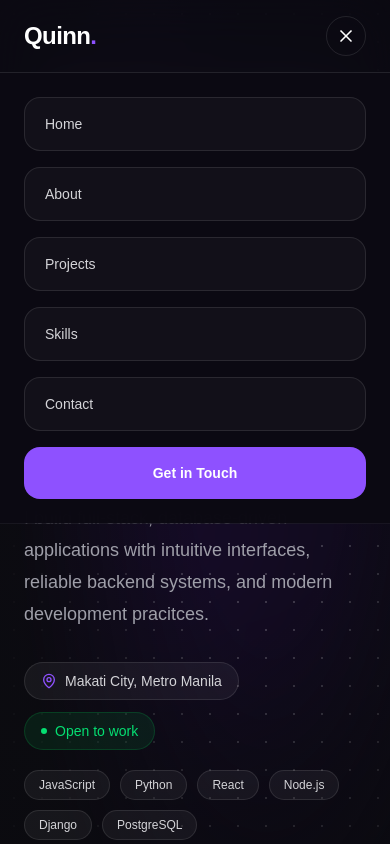
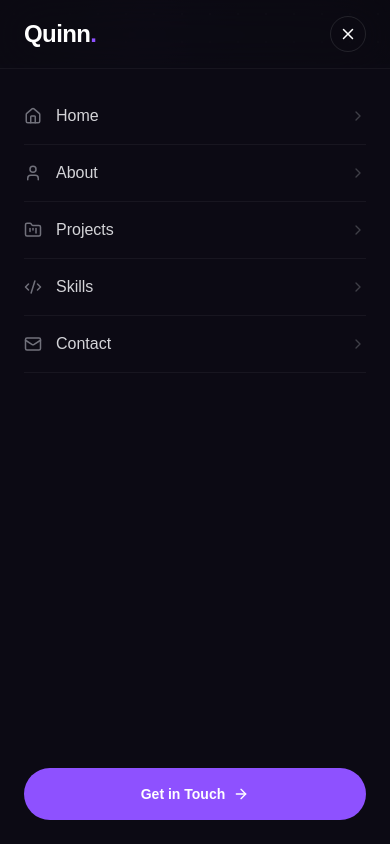
Before and after one commit to quintuckyy/Portfolio, a Next.js app: page / in a window 390 px wide. Both pictures are taken after a click on the button "Toggle navigation menu". Shown: the top 844 px of the page. Built offline with nearby package versions, Linux system fonts and the light colour scheme.

Commit message:
Improve mobile viewport

```diff
--- a/components/Contact.tsx
+++ b/components/Contact.tsx
@@ -1,11 +1,11 @@
-import { Mail } from "lucide-react";
+import { Mail, Phone } from "lucide-react";
 import { FaGithub, FaLinkedin } from "react-icons/fa";
 import { StaggerGroup, StaggerItem } from "@/components/Stagger";
 
 export default function Contact() {
   return (
     <section id="contact" className="px-6 py-24">
-      <div className="mx-auto max-w-7xl overflow-hidden rounded-4xl border border-white/10 bg-linear-to-br from-[#15101f] to-[#1c1030] p-10">
+      <div className="mx-auto max-w-7xl overflow-hidden rounded-4xl border border-white/10 bg-linear-to-br from-[#15101f] to-[#1c1030] p-6 sm:p-10">
 
         <p className="mb-4 text-sm font-semibold uppercase tracking-[0.3em] text-violet-500">
           Contact
@@ -20,7 +20,7 @@ export default function Contact() {
           If you think I'd be a great fit for your team, feel free to reach out.
         </p>
 
-        <StaggerGroup className="mt-12 grid gap-6 md:grid-cols-3">
+        <StaggerGroup className="mt-12 grid gap-6 sm:grid-cols-2 lg:grid-cols-4">
 
           <StaggerItem>
             <a
@@ -36,6 +36,24 @@ export default function Contact() {
 
               <p className="mt-2 text-zinc-400">
                 quinnagas@gmail.com
+              </p>
+            </a>
+          </StaggerItem>
+
+          <StaggerItem>
+            <a
+              href="tel:+639617183671"
+              className="group block rounded-2xl border border-white/10 bg-black/30 p-6 transition-all duration-300 hover:-translate-y-1 hover:border-violet-500 hover:bg-violet-500/5 hover:shadow-lg hover:shadow-violet-500/10"
+            >
+              <Phone
+                className="mb-4 text-violet-400 transition-transform duration-300 group-hover:scale-110"
+                size={28}
+              />
+
+              <h3 className="font-semibold">Phone</h3>
+
+              <p className="mt-2 text-zinc-400">
+                0961 718 3671
               </p>
             </a>
           </StaggerItem>
--- a/components/Footer.tsx
+++ b/components/Footer.tsx
@@ -5,20 +5,20 @@ import { navLinks } from "@/data/portfolio";
 export default function Footer() {
   return (
     <footer className="border-t border-white/10 px-6 py-10">
-      <div className="mx-auto flex max-w-7xl flex-col gap-8 md:flex-row md:items-center md:justify-between">
+      <div className="mx-auto flex max-w-7xl flex-col items-center gap-8 text-center md:flex-row md:items-center md:justify-between md:text-left">
         <div>
           <a href="#home" className="text-2xl font-bold tracking-tight">
             Quinn<span className="text-violet-500">.</span>
           </a>
 
-          <p className="mt-3 max-w-md text-sm leading-6 text-zinc-500">
+          <p className="mx-auto mt-3 max-w-md text-sm leading-6 text-zinc-500 md:mx-0">
             Junior Full-Stack Developer focused on clean interfaces, practical
             backend systems, and database-driven applications.
           </p>
         </div>
 
-        <div className="flex flex-col gap-5 md:items-end">
-          <nav className="flex flex-wrap gap-4 text-sm text-zinc-400">
+        <div className="flex flex-col items-center gap-5 md:items-end">
+          <nav className="flex flex-wrap justify-center gap-4 text-sm text-zinc-400 md:justify-end">
             {navLinks.map((link) => (
               <a
                 key={link.href}
--- a/components/Hero.tsx
+++ b/components/Hero.tsx
@@ -26,7 +26,7 @@ export default function Hero() {
   return (
     <section
       id="home"
-      className="relative min-h-screen overflow-hidden px-6 pt-24 lg:pt-20"
+      className="relative overflow-hidden px-5 pt-20 pb-16 sm:min-h-screen sm:px-6 sm:pt-24 sm:pb-0 lg:pt-20"
     >
       <div className="absolute left-[-10%] top-80 h-100 w-100 rounded-full bg-violet-600/10 blur-[120px]" />
 
@@ -42,11 +42,11 @@ export default function Hero() {
       <div className="pointer-events-none absolute inset-0 bg-[radial-gradient(ellipse_65%_65%_at_68%_45%,transparent_30%,rgba(11,11,15,0.88)_100%)]" />
       <div className="pointer-events-none absolute inset-0 bg-[radial-gradient(ellipse_120%_90%_at_50%_50%,transparent_55%,rgba(0,0,0,0.6)_100%)]" />
 
-      <div className="relative mx-auto grid min-h-[calc(100vh-5rem)] max-w-7xl items-center gap-12 lg:grid-cols-[1.15fr_0.85fr]">
+      <div className="relative mx-auto grid max-w-7xl items-center gap-12 sm:min-h-[calc(100vh-5rem)] lg:grid-cols-[1.15fr_0.85fr]">
         <motion.div variants={containerVariants} initial="hidden" animate="show">
           <motion.div
             variants={itemVariants}
-            className="mb-6 inline-flex items-center gap-2 rounded-full border border-white/10 bg-white/5 px-4 py-2 text-sm text-zinc-300"
+            className="mb-4 inline-flex items-center gap-2 rounded-full border border-white/10 bg-white/5 px-4 py-2 text-sm text-zinc-300 sm:mb-6"
           >
             <Sparkles size={16} className="text-violet-500" />
             Developer · Problem Solver · Continuous Learner
@@ -66,7 +66,7 @@ export default function Hero() {
 
           <motion.p
             variants={itemVariants}
-            className="mt-6 max-w-2xl text-lg leading-8 text-zinc-400"
+            className="mt-4 max-w-2xl text-base leading-6 text-zinc-400 sm:mt-6 sm:text-lg sm:leading-8"
           >
             I build full-stack, database-driven applications with intuitive interfaces, reliable
             backend systems, and modern development pracitces.
@@ -74,7 +74,7 @@ export default function Hero() {
 
           <motion.div
             variants={itemVariants}
-            className="mt-8 flex flex-wrap items-center gap-3"
+            className="mt-6 flex flex-wrap items-center gap-2 sm:mt-8 sm:gap-3"
           >
             <span className="inline-flex items-center gap-2 rounded-full border border-white/10 bg-white/5 px-4 py-2 text-sm text-zinc-300">
               <MapPin size={16} className="text-violet-500" />
@@ -87,27 +87,33 @@ export default function Hero() {
             </span>
           </motion.div>
 
-          <motion.div variants={itemVariants} className="mt-5 flex flex-wrap gap-2.5">
+          <motion.div
+            variants={itemVariants}
+            className="mt-4 flex flex-wrap gap-1.5 sm:mt-5 sm:gap-2.5"
+          >
             {techChips.map((tech) => (
               <span
                 key={tech}
-                className="rounded-full border border-white/10 bg-white/5 px-3.5 py-1.5 text-xs font-medium text-zinc-300"
+                className="rounded-full border border-white/10 bg-white/5 px-3 py-1 text-[11px] font-medium text-zinc-300 sm:px-3.5 sm:py-1.5 sm:text-xs"
               >
                 {tech}
               </span>
             ))}
           </motion.div>
 
-          <motion.div variants={itemVariants} className="mt-8 flex flex-wrap gap-4">
+          <motion.div
+            variants={itemVariants}
+            className="mt-5 flex flex-col items-stretch gap-3 sm:mt-8 sm:flex-row sm:flex-wrap sm:items-center sm:justify-center sm:gap-4 lg:justify-start"
+          >
             <a
               href="#projects"
-              className="inline-flex w-44 items-center justify-center rounded-full bg-violet-500 px-6 py-3 text-center text-sm font-semibold text-white transition-all duration-300 hover:scale-[1.03] hover:bg-violet-600 hover:shadow-lg hover:shadow-violet-500/30 active:scale-95"
+              className="inline-flex w-full items-center justify-center rounded-full bg-violet-500 px-6 py-3 text-center text-sm font-semibold text-white transition-all duration-300 hover:scale-[1.03] hover:bg-violet-600 hover:shadow-lg hover:shadow-violet-500/30 active:scale-95 sm:w-44"
             >
               View Projects
             </a>
             <a
               href="#contact"
-              className="inline-flex w-44 items-center justify-center rounded-full border border-white/10 px-6 py-3 text-center text-sm font-semibold text-white transition-all duration-300 hover:scale-[1.03] hover:border-violet-500/60 hover:text-violet-400 active:scale-95"
+              className="inline-flex w-full items-center justify-center rounded-full border border-white/10 px-6 py-3 text-center text-sm font-semibold text-white transition-all duration-300 hover:scale-[1.03] hover:border-violet-500/60 hover:text-violet-400 active:scale-95 sm:w-44"
             >
               Contact Me
             </a>
--- a/components/Navbar.tsx
+++ b/components/Navbar.tsx
@@ -1,11 +1,30 @@
 "use client";
 
-import { Menu, X } from "lucide-react";
+import {
+  ArrowRight,
+  ChevronRight,
+  Code2,
+  FolderKanban,
+  Home,
+  Mail,
+  Menu,
+  User,
+  X,
+  type LucideIcon,
+} from "lucide-react";
 import { useEffect, useState } from "react";
 import { AnimatePresence, motion } from "framer-motion";
 import { navLinks } from "@/data/portfolio";
 
 const EASE = [0.22, 1, 0.36, 1] as const;
+
+const mobileNavIcons: Record<string, LucideIcon> = {
+  Home: Home,
+  About: User,
+  Projects: FolderKanban,
+  Skills: Code2,
+  Contact: Mail,
+};
 
 export default function Navbar() {
   const [isOpen, setIsOpen] = useState(false);
@@ -18,11 +37,19 @@ export default function Navbar() {
     return () => window.removeEventListener("scroll", handleScroll);
   }, []);
 
+  useEffect(() => {
+    document.body.style.overflow = isOpen ? "hidden" : "";
+    return () => {
+      document.body.style.overflow = "";
+    };
+  }, [isOpen]);
+
   const closeMenu = () => {
     setIsOpen(false);
   };
 
   return (
+    <>
     <header
       className={`fixed left-0 top-0 z-50 w-full border-b backdrop-blur-xl transition-all duration-300 ${
         isScrolled
@@ -63,7 +90,8 @@ export default function Navbar() {
           type="button"
           onClick={() => setIsOpen((current) => !current)}
           aria-label="Toggle navigation menu"
-          className="flex h-10 w-10 items-center justify-center rounded-full border border-white/10 text-white transition-transform duration-300 active:scale-90 md:hidden"
+          aria-expanded={isOpen}
+          className="relative z-10 flex h-9 w-9 items-center justify-center rounded-full border border-white/10 text-white transition-transform duration-300 active:scale-90 md:hidden"
         >
           <AnimatePresence mode="wait" initial={false}>
             <motion.span
@@ -74,54 +102,73 @@ export default function Navbar() {
               transition={{ duration: 0.2, ease: EASE }}
               className="flex items-center justify-center"
             >
-              {isOpen ? <X size={20} /> : <Menu size={20} />}
+              {isOpen ? <X size={18} /> : <Menu size={18} />}
             </motion.span>
           </AnimatePresence>
         </button>
       </nav>
+    </header>
 
       <AnimatePresence>
         {isOpen && (
           <motion.div
-            initial={{ height: 0, opacity: 0 }}
-            animate={{ height: "auto", opacity: 1 }}
-            exit={{ height: 0, opacity: 0 }}
-            transition={{ duration: 0.35, ease: EASE }}
-            className="overflow-hidden border-t border-white/10 bg-[#0c0a14]/95 backdrop-blur-xl md:hidden"
+            initial={{ opacity: 0 }}
+            animate={{ opacity: 1 }}
+            exit={{ opacity: 0 }}
+            transition={{ duration: 0.25, ease: EASE }}
+            style={{ backgroundColor: "#0c0a14" }}
+            className="fixed inset-0 top-16 z-40 flex flex-col backdrop-blur-2xl md:hidden"
           >
-            <div className="mx-auto flex max-w-7xl flex-col gap-4 px-6 py-6">
-              {navLinks.map((link, index) => (
+            <nav className="flex flex-1 flex-col px-6 py-6">
+              <div className="flex flex-col">
+                {navLinks.map((link, index) => {
+                  const Icon = mobileNavIcons[link.label] ?? Home;
+
+                  return (
                     <motion.a
                       key={link.href}
                       href={link.href}
                       onClick={closeMenu}
-                  initial={{ opacity: 0, x: -12 }}
-                  animate={{ opacity: 1, x: 0 }}
+                      initial={{ opacity: 0, y: -8 }}
+                      animate={{ opacity: 1, y: 0 }}
                       transition={{ duration: 0.3, delay: index * 0.05, ease: EASE }}
-                  className="rounded-2xl border border-white/10 bg-white/3 px-5 py-4 text-sm font-medium text-zinc-300 transition hover:border-violet-500/60 hover:text-violet-400"
+                      className="group flex items-center justify-between border-b border-white/5 py-4 text-base font-medium text-zinc-300 transition-colors duration-200 hover:text-violet-400 active:text-violet-400"
                     >
+                      <span className="flex items-center gap-3.5">
+                        <Icon
+                          size={18}
+                          className="text-zinc-500 transition-colors duration-200 group-hover:text-violet-400"
+                        />
                         {link.label}
+                      </span>
+                      <ChevronRight
+                        size={16}
+                        className="text-zinc-700 transition-all duration-200 group-hover:translate-x-0.5 group-hover:text-violet-400"
+                      />
                     </motion.a>
-              ))}
+                  );
+                })}
+              </div>
 
               <motion.a
                 href="#contact"
                 onClick={closeMenu}
-                initial={{ opacity: 0, x: -12 }}
-                animate={{ opacity: 1, x: 0 }}
+                initial={{ opacity: 0, y: 8 }}
+                animate={{ opacity: 1, y: 0 }}
                 transition={{
                   duration: 0.3,
                   delay: navLinks.length * 0.05,
                   ease: EASE,
                 }}
-                className="rounded-2xl bg-violet-500 px-5 py-4 text-center text-sm font-semibold text-white transition hover:bg-violet-600 active:scale-95"
+                className="mt-auto flex w-full items-center justify-center gap-2 rounded-full bg-violet-500 px-6 py-4 text-center text-sm font-semibold text-white transition-all duration-300 hover:bg-violet-600 hover:shadow-lg hover:shadow-violet-500/30 active:scale-95"
               >
                 Get in Touch
+                <ArrowRight size={16} />
               </motion.a>
-            </div>
+            </nav>
           </motion.div>
         )}
       </AnimatePresence>
-    </header>
+    </>
   );
 }
--- a/data/portfolio.ts
+++ b/data/portfolio.ts
@@ -20,7 +20,7 @@ export const projects = [
     title: "SVConnect Application",
     description:
       "Mobile app for cooperative members to view savings, track loans, check transactions, and receive announcements.",
-    tags: ["JavaScript", "Capacitor", "Firebase"],
+    tags: ["Tailwind CSS", "JavaScript", "Capacitor", "Firebase", "Firestore"],
     github: "https://github.com/quintuckyy/Application-SVConnect",
     image: "/images/projects/svconnect-app.png",
   },
@@ -29,7 +29,7 @@ export const projects = [
     title: "SVConnect Admin",
     description:
       "Web-based admin dashboard for managing cooperative members, loans, savings, announcements, reports, and audit logs.",
-    tags: ["JavaScript", "Firebase", "Tailwind CSS"],
+    tags: ["Tailwind CSS", "JavaScript", "Firebase", "Firestore"],
     github: "https://github.com/quintuckyy/Admin-SVConnect",
     image: "/images/projects/svconnect-admin.png",
   },
@@ -38,7 +38,7 @@ export const projects = [
     title: "APC Academic Website",
     description:
       "CMS-powered academic website that allows staff to manage content through Wagtail without editing code.",
-    tags: ["Django", "Wagtail CMS", "PostgreSQL", "Docker"],
+    tags: ["Tailwind CSS", "Python", "Django", "Wagtail CMS", "PostgreSQL", "Docker"],
     github: "https://github.com/quintuckyy/APC_Website_Wagtail",
     image: "/images/projects/apc-website.png",
   },
@@ -47,7 +47,7 @@ export const projects = [
     title: "Investment Database System",
     description:
       "Full-stack investment database system with transactions, orders, reports, validation checks, audit logs, and CSV import/ETL.",
-    tags: ["React", "TypeScript", "Django REST", "PostgreSQL"],
+    tags: ["React", "TypeScript", "Django REST Framework", "PostgreSQL"],
     github: "https://github.com/quintuckyy/Investment-Database-System",
     image: "/images/projects/investment-database.png",
   },
```
Lines whose indentation alone changed are shown as unchanged.
